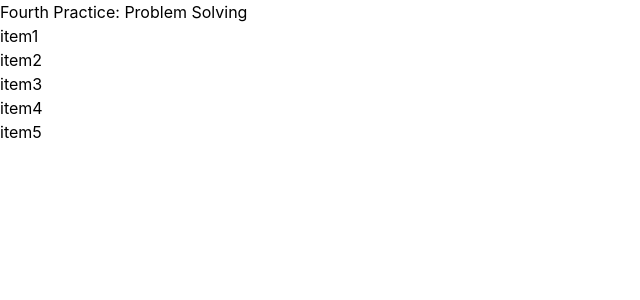
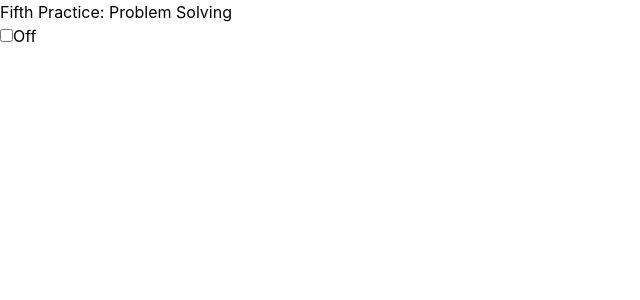
Before and after one commit to samirzjadhav/react-problem-solving, a React (Create React App) app: page / in a window 1280 px wide. Shown: the top 300 px of the page, without its empty margins (0-640 px from the left). Built offline with nearby package versions, Linux system fonts and the light colour scheme.

Commit message:
complete a 5th problem

```diff
--- a/src/App.js
+++ b/src/App.js
@@ -3,6 +3,7 @@ import Problem1 from "./BeginnerProblem/Problem1";
 import Problem2 from "./BeginnerProblem/Problem2";
 import Problem3 from "./BeginnerProblem/Problem3";
 import Problem4 from "./BeginnerProblem/Problem4";
+import Problem5 from "./BeginnerProblem/Problem5";
 
 function App() {
   return (
@@ -10,7 +11,8 @@ function App() {
       {/* <Problem1 /> */}
       {/* <Problem2 /> */}
       {/* <Problem3 /> */}
-      <Problem4 />
+      {/* <Problem4 /> */}
+      <Problem5 />
     </div>
   );
 }
--- /dev/null
+++ b/src/BeginnerProblem/Problem5.js
@@ -0,0 +1,24 @@
+import React from "react";
+
+const Problem5 = () => {
+  const [toggle, setToggle] = React.useState(false);
+
+  const handleToggle = () => {
+    setToggle(!toggle);
+  };
+
+  return (
+    <div>
+      <h2>Fifth Practice: Problem Solving</h2>
+      {/* Problem 5 */}
+      {/* Toggle Switch: Implement a basic toggle switch component that changes its state when clicked. */}
+
+      <div className="toggle-switch">
+        <input type="checkbox" id="toggle" onChange={handleToggle} />
+        <label htmlFor="toggle">{toggle ? "On" : "Off"}</label>
+      </div>
+    </div>
+  );
+};
+
+export default Problem5;
```
